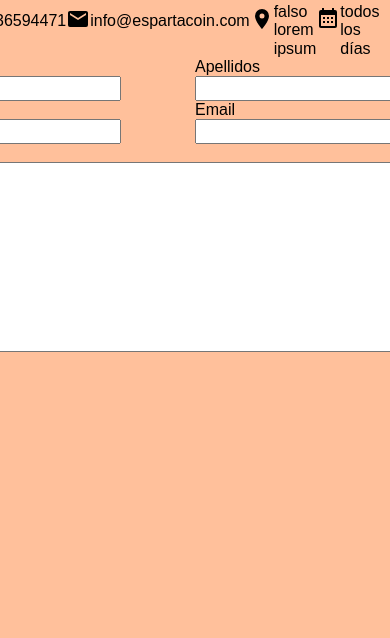
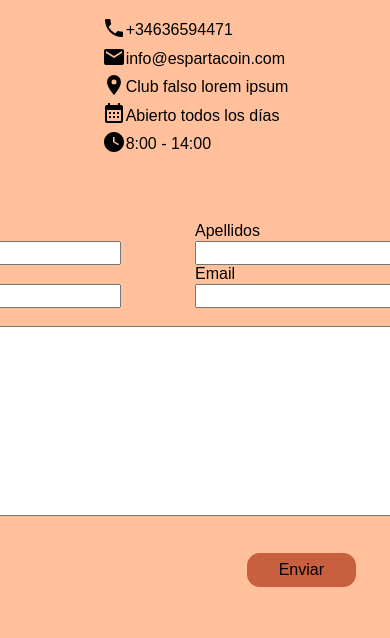
Before and after one commit to Adolfovi/espartacoin, a plain HTML site: page contacto.html in a window 390 px wide. Shown: the part 206-844 px from the top of the page. Drawn offline with Linux system fonts and the light colour scheme.

Commit message:
Mejoración en los diseños de los márgenes y el responsive

```diff
--- a/contacto.html
+++ b/contacto.html
@@ -133,6 +133,9 @@
                             <textarea name="message" id="main-message" cols="60" rows="10"></textarea>
                         </div>
                     </div>
+                    <div class="send">
+                        <button type="submit">Enviar</button>
+                    </div>
                 </form>
             </div>
         </div>
--- a/sass/pages/home/desktop/_home.scss
+++ b/sass/pages/home/desktop/_home.scss
@@ -230,3 +230,33 @@
 .input-message{
     width: 100%;
 }
+
+.form-content{
+    margin-top: 2rem;
+}
+
+.form-info{
+    width: 16rem;
+    display: flex;
+    flex-direction: column;
+    flex-wrap: wrap;
+    align-content: space-around;
+}
+
+.form-input{
+
+}
+
+.send{
+    margin-top: 2rem;
+    display: flex;
+    flex-direction: row-reverse;
+    margin-right: 8rem;
+}
+
+.send button{
+    border: 0;
+    padding: 0.5rem 2rem 0.5rem 2rem;
+    border-radius: 0.8rem;
+    background-color: $primary-color-dark;
+}
--- a/sass/pages/home/mobile/_home.scss
+++ b/sass/pages/home/mobile/_home.scss
@@ -74,6 +74,10 @@
     margin: 0 1rem 0 1rem;
 }
 
+.form-info{
+    margin-bottom: 4rem;
+}
+
 @media screen and (max-width: 341px) {
     .banner-button{
         font-size: 1.8rem;
```
Also changed, not shown: style/app.css, style/mobile-app.css, 2 other files.
